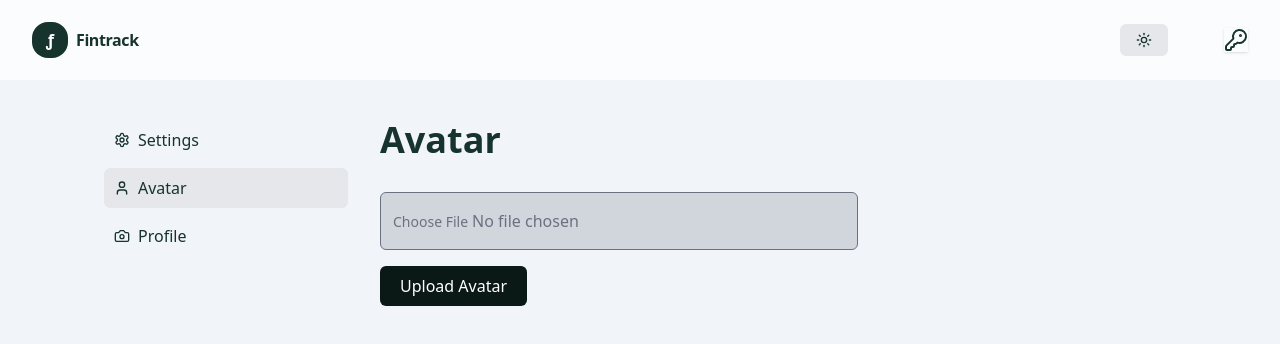
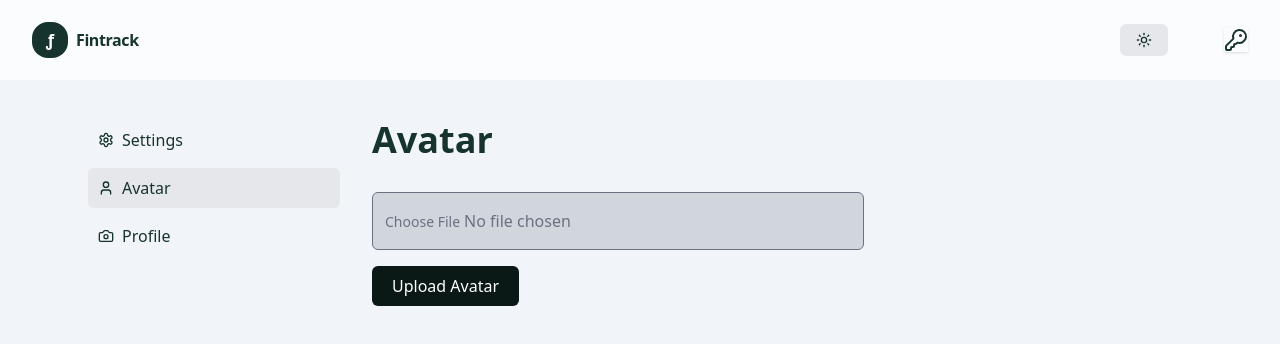
Before and after one commit to Chibuzo21/Finance-App, a Next.js app: page /dashboard/settings/avatar in a window 1280 px wide. Shown: the top 344 px of the page. Built offline with nearby package versions, Linux system fonts and the light colour scheme; no server answers.

Commit message:
edited wrapper style

```diff
--- a/app/globals.css
+++ b/app/globals.css
@@ -5,7 +5,7 @@ body {
   @apply dark:bg-[#17332d]   bg-slate-100 text-[#17332d] dark:text-white  min-h-screen flex flex-col;
 }
 .Wrapper {
-  @apply px-10;
+  @apply px-6;
 }
 .errors {
   @apply text-red-500 mt-1;
```
